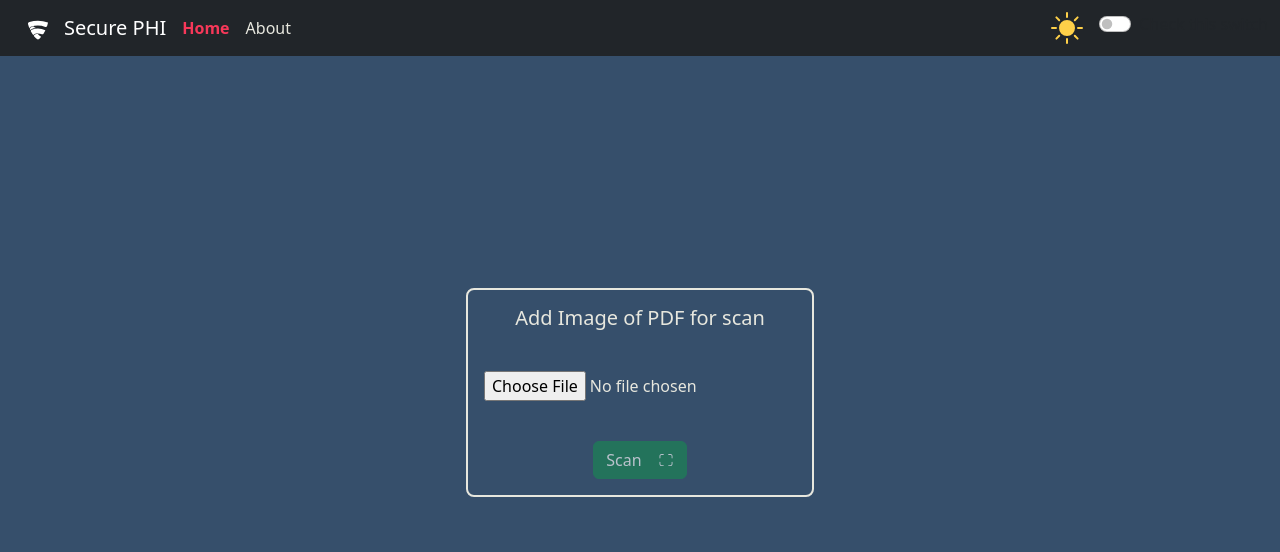
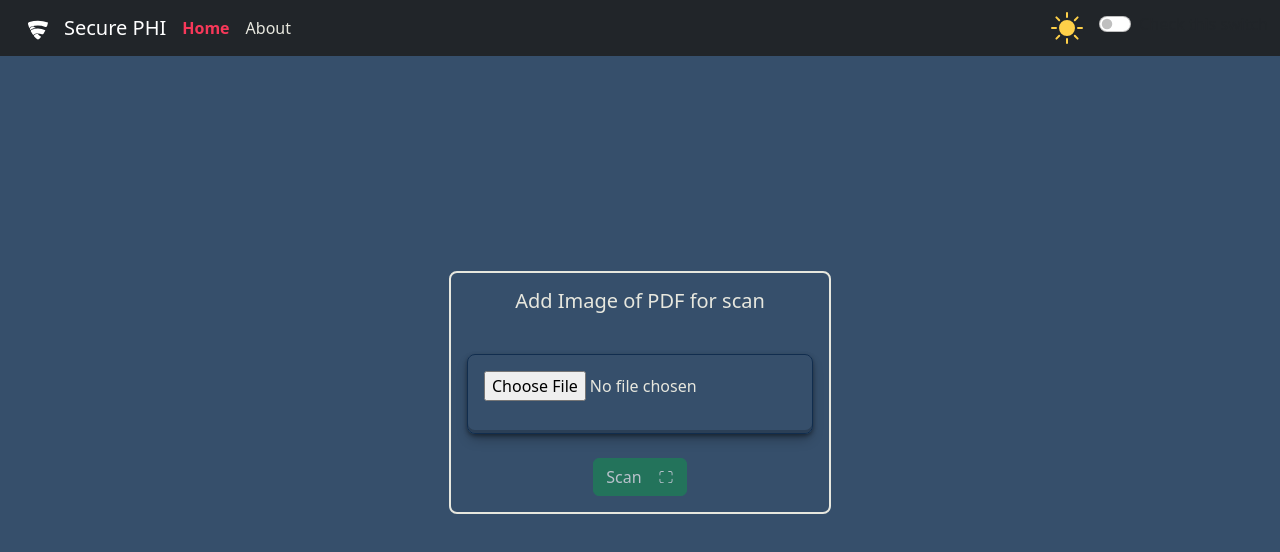
Before and after one commit to pradhanishan/hf-buddha-ui, a React (Create React App) app in the folder secure-phi-web/: page / in a window 1280 px wide. Shown: the top 552 px of the page. Built offline with nearby package versions, Linux system fonts and the light colour scheme.

Commit message:
reverted pink ui

```diff
--- a/secure-phi-web/src/components/InputContent.tsx
+++ b/secure-phi-web/src/components/InputContent.tsx
@@ -66,12 +66,14 @@ const InputContent: FC = () => {
     >
       <h5>Add Image of PDF for scan</h5>
       <hr />
+      <label className={classes["input-label"]}>
         <input
           type="file"
           accept="image/jpeg,application.pdf,image/png"
           className="mb-3"
           onChange={handleFileUpload}
         />
+      </label>
       <br />
 
       <Button
--- a/secure-phi-web/src/components/header.module.css
+++ b/secure-phi-web/src/components/header.module.css
@@ -6,7 +6,14 @@
 
 .active-header-nav {
   color: var(--color-primary-accent);
-  font-weight:bold;
+  font-weight: bold;
   text-decoration: none;
   margin-right: 1rem;
 }
+
+.header-nav:focus,
+.header-nav:hover,
+.active-header-nav:focus,
+.active-header-nav:hover {
+  color: #f06292;
+}
--- a/secure-phi-web/src/components/input-content.module.css
+++ b/secure-phi-web/src/components/input-content.module.css
@@ -15,3 +15,15 @@
 .input-content-light {
   border: 2px solid var(--color-dark-font);
 }
+
+.input-label {
+  border: 1px solid var(--color-dark-font);
+  padding: 1rem;
+  display: flex;
+  justify-content: center;
+  align-items: center;
+  text-align: center;
+  border-radius: 8px;
+  box-shadow: rgba(0, 0, 0, 0.4) 0px 2px 4px,
+    rgba(0, 0, 0, 0.3) 0px 7px 13px -3px, rgba(0, 0, 0, 0.2) 0px -3px 0px inset;
+}
--- a/secure-phi-web/src/pages/DetailPage.tsx
+++ b/secure-phi-web/src/pages/DetailPage.tsx
@@ -7,6 +7,7 @@ import { config } from "../config";
 import { RiFileDownloadFill } from "react-icons/ri";
 import Button from "react-bootstrap/Button";
 import { useNavigate } from "react-router-dom";
+import classes from "./detail-page.module.css";
 
 const DetailPage: FC = () => {
   const navigate = useNavigate();
@@ -58,9 +59,10 @@ const DetailPage: FC = () => {
   return (
     <>
       <div>
-        {fileName}
         {processedImage.isResponseComplete ? (
-          <>
+          <div className={classes["detail-page"]}>
+            <h5 className="mb-3">{fileName} [SECURE]</h5>
+
             <ProcessedImage
               imageName={fileName}
               imageURL={processedImage.imageURL}
@@ -71,7 +73,7 @@ const DetailPage: FC = () => {
                 <RiFileDownloadFill size={32} />
               </Button>
             </div> */}
-          </>
+          </div>
         ) : (
           <div>
             <p>Loading....</p>
--- /dev/null
+++ b/secure-phi-web/src/pages/detail-page.module.css
@@ -0,0 +1,7 @@
+.detail-page{
+    display:flex;
+    justify-content: center;
+    align-items: center;
+    text-align: center;
+    flex-direction: column;
+}
```
Lines whose indentation alone changed are shown as unchanged.
